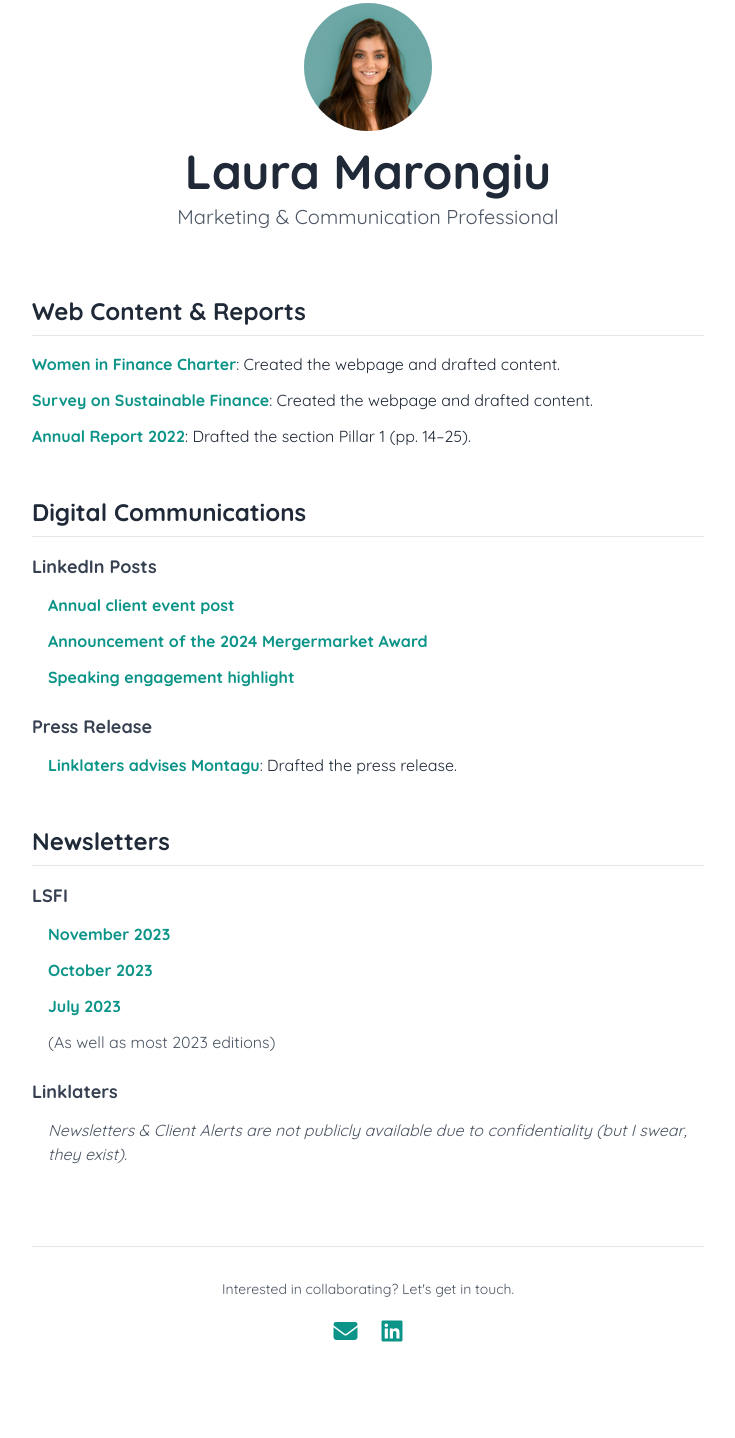
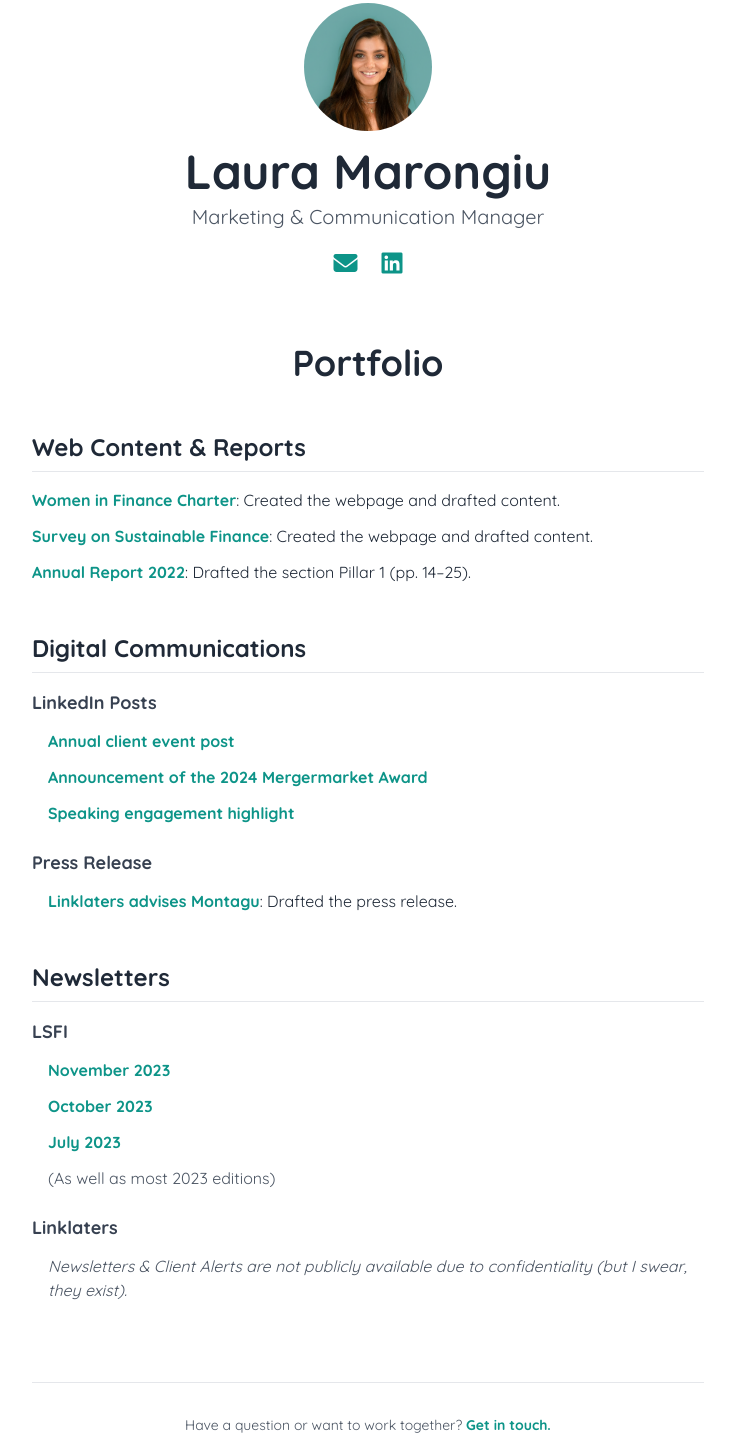
Before and after one commit to AyloSrd/laura-portfolio, a plain HTML site: page index.html in a window 1280 px wide. Shown: the part 45-1483 px from the top of the page, without its empty margins (272-1007 px from the left). Before the commit the page ends 1440 px from the top, so only its background shows below. Drawn offline with nearby package versions, Linux system fonts and the light colour scheme.

Commit message:
- make it clearer that's a portfolio - move contacts

```diff
--- a/index.html
+++ b/index.html
@@ -54,12 +54,36 @@
           decoding="async"
         />
         <h1 class="text-4xl sm:text-5xl font-bold mb-2">Laura Marongiu</h1>
-        <h2 class="text-lg sm:text-xl text-gray-600">
-          Marketing & Communication Professional
+        <h2 class="text-lg sm:text-xl text-gray-600 mb-4">
+          Marketing & Communication Manager
         </h2>
+        <div class="flex justify-center items-center space-x-6">
+          <a
+            href="mailto:lauraamarongiu@gmail.com"
+            class="text-accent hover:text-accent-hover transition-colors text-2xl"
+          >
+            <span class="sr-only">Email</span>
+            <i class="fa-solid fa-envelope" aria-hidden="true"></i>
+          </a>
+          <a
+            href="https://www.linkedin.com/in/marongiulaura/"
+            target="_blank"
+            rel="noopener noreferrer"
+            class="text-accent hover:text-accent-hover transition-colors text-2xl"
+          >
+            <span class="sr-only">LinkedIn</span>
+            <i class="fa-brands fa-linkedin" aria-hidden="true"></i>
+          </a>
+        </div>
       </header>
 
-      <main class="space-y-12">
+      <main>
+        <h2
+          class="text-center text-3xl sm:text-4xl font-bold text-gray-800 mb-12"
+        >
+          Portfolio
+        </h2>
+        <div class="space-y-12">
           <section>
             <h3 class="text-2xl font-bold mb-4 border-b border-gray-200 pb-2">
               Web Content & Reports
@@ -105,7 +129,7 @@
             <ul class="space-y-3 list-inside pl-4">
               <li>
                 <a
-                href="https://www.linkedin.com/posts/linklaters-luxembourg_magentahorizons-ai-linklatersluxembourg-activity-7155945864723611648-lVsj"
+                  href="https://www.linkedin.com/posts/linklaters-luxembourg_magentahorizons-ai-linklatersluxembourg-activity-7155945864723611648-TvSj"
                   target="_blank"
                   rel="noopener noreferrer"
                   class="text-accent hover:text-accent-hover font-semibold"
@@ -114,7 +138,7 @@
               </li>
               <li>
                 <a
-                href="https://www.linkedin.com/posts/linklaters-luxembourg_linklaters-wins-mergermarket-european-m-activity-7267923506539974656-DAc"
+                  href="https://www.linkedin.com/posts/linklaters-luxembourg_linklaters-wins-mergermarket-european-m-activity-7267923506539974656-DAc_"
                   target="_blank"
                   rel="noopener noreferrer"
                   class="text-accent hover:text-accent-hover font-semibold"
@@ -192,30 +216,18 @@
               confidentiality (but I swear, they exist).
             </p>
           </section>
+        </div>
       </main>
 
       <footer class="text-center mt-20 pt-8 border-t border-gray-200">
-        <p class="text-gray-600 text-sm mb-4">
-          Interested in collaborating? Let's get in touch.
-        </p>
-        <div class="flex justify-center items-center space-x-6">
+        <p class="text-gray-600 text-sm">
+          Have a question or want to work together?
           <a
             href="mailto:lauraamarongiu@gmail.com"
-            class="text-accent hover:text-accent-hover transition-colors text-2xl"
+            class="text-accent hover:text-accent-hover font-semibold"
+            >Get in touch.</a
           >
-            <span class="sr-only">Email</span>
-            <i class="fa-solid fa-envelope" aria-hidden="true"></i>
-          </a>
-          <a
-            href="https://www.linkedin.com/in/marongiulaura/"
-            target="_blank"
-            rel="noopener noreferrer"
-            class="text-accent hover:text-accent-hover transition-colors text-2xl"
-          >
-            <span class="sr-only">LinkedIn</span>
-            <i class="fa-brands fa-linkedin" aria-hidden="true"></i>
-          </a>
-        </div>
+        </p>
       </footer>
     </div>
   </body>
```
Lines whose indentation alone changed are shown as unchanged.
